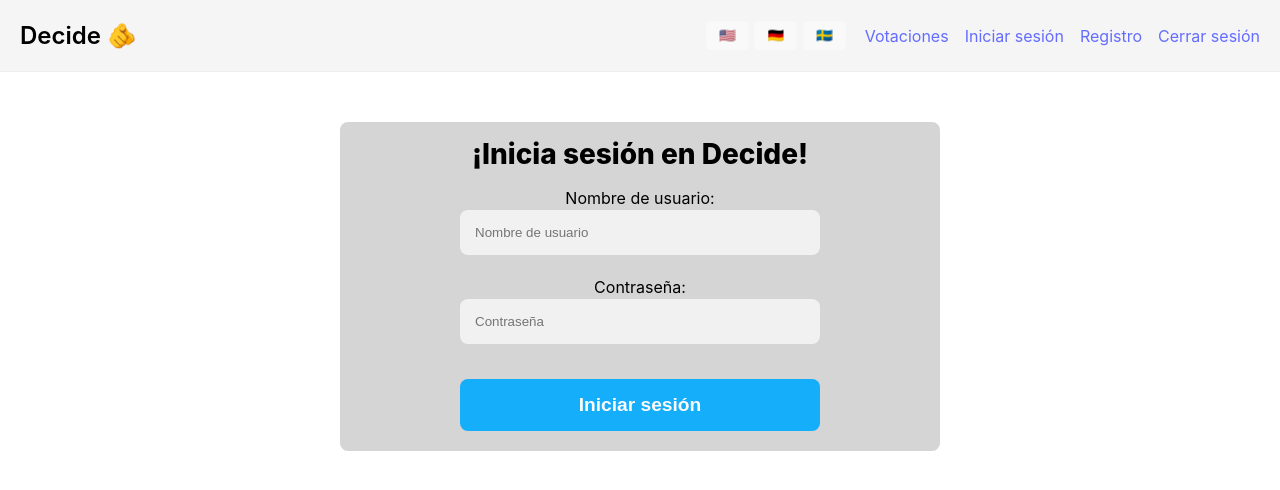
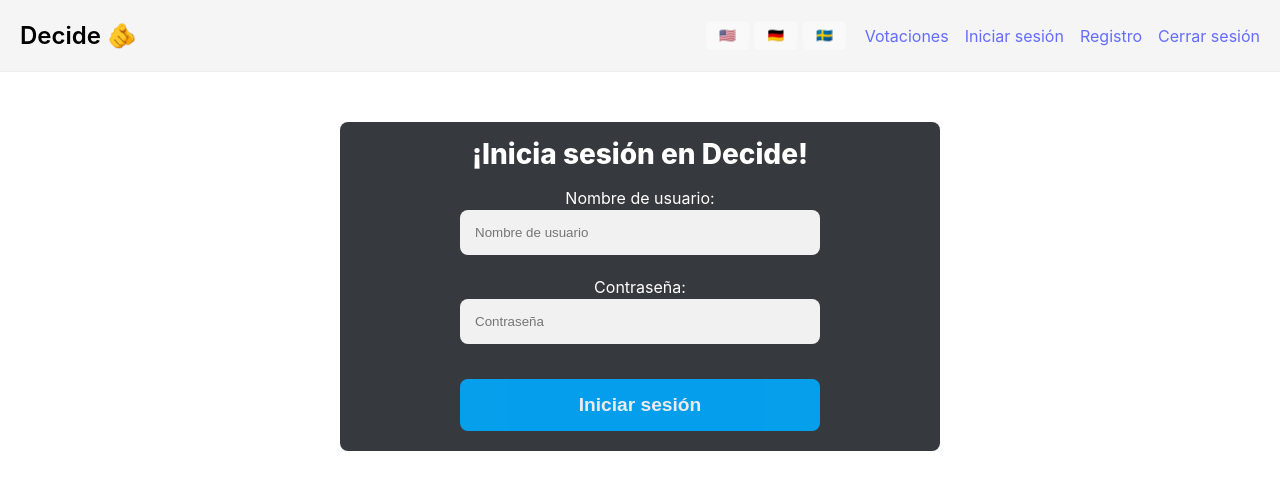
Before and after one commit to jvegax/decide-front, a React (Vite) app: page /signin in a window 1280 px wide. Shown: the top 490 px of the page. Built offline with nearby package versions, Linux system fonts and the light colour scheme.

Commit message:
chore: cambia los colores de las tarjetas de login, registro y logout

```diff
--- a/src/components/logout/styles.ts
+++ b/src/components/logout/styles.ts
@@ -2,7 +2,7 @@ import styled from "styled-components";
 
 export const Title = styled.h1`
     font-size: 28px;
-    color: #000000;
+    color: #fff;
     font-weight: 800;
     margin: 3.33%;
 `;
@@ -14,7 +14,7 @@ export const Container = styled.div`
     justify-content: center;
     text-align: center;
     border-radius: 8px;
-    background-color: #d5d5d5;
+    background-color: #36393d;
     border-color: black;
     width: 100%;
     max-width: 600px;
--- a/src/components/signin/styles.ts
+++ b/src/components/signin/styles.ts
@@ -2,7 +2,7 @@ import styled from "styled-components";
 
 export const Title = styled.h1`
     font-size: 28px;
-    color: #000000;
+    color: #fff;
     font-weight: 800;
     margin: 3.33%;
 `;
@@ -12,7 +12,7 @@ export const Container = styled.div`
     flex-direction: column;
     text-align: center;
     border-radius: 8px;
-    background-color: #d5d5d5;
+    background-color: #36393d;
     border-color: black;
     width: 100%;
     max-width: 600px;
@@ -43,7 +43,7 @@ export const Input = styled.input`
 `;
 
 export const Label = styled.label`
-    color: #000000;
+    color: #fff;
     font-size: medium;
 `;
 
--- a/src/components/signup/styles.ts
+++ b/src/components/signup/styles.ts
@@ -7,7 +7,7 @@ export const Container = styled.div`
     flex-direction: column;
     text-align: center;
     border-radius: 8px;
-    background-color: #d5d5d5;
+    background-color: #36393d;
     border-color: black;
     width: 100%;
     max-width: 600px;
@@ -26,7 +26,7 @@ export const ErrorContainer = styled.div`
 
 export const Title = styled.h1`
     font-size: 28px;
-    color: #000000;
+    color: #fff;
     font-weight: 800;
     margin: 3.33%;
 `;
@@ -45,7 +45,7 @@ export const Input = styled.input`
 `;
 
 export const Label = styled.label`
-    color: #000000;
+    color: #fff;
     font-size: medium;
     margin-top: 10px;
 `;
```
